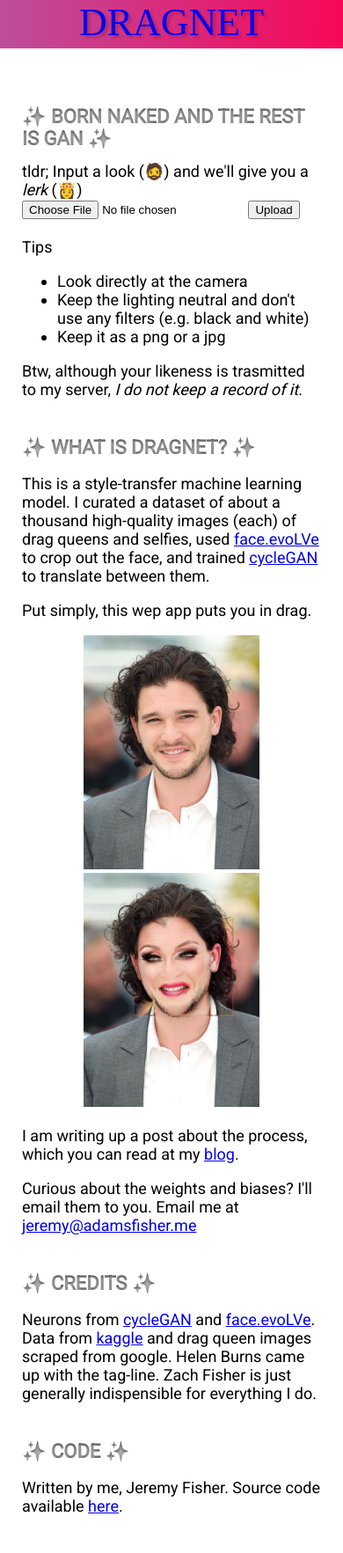
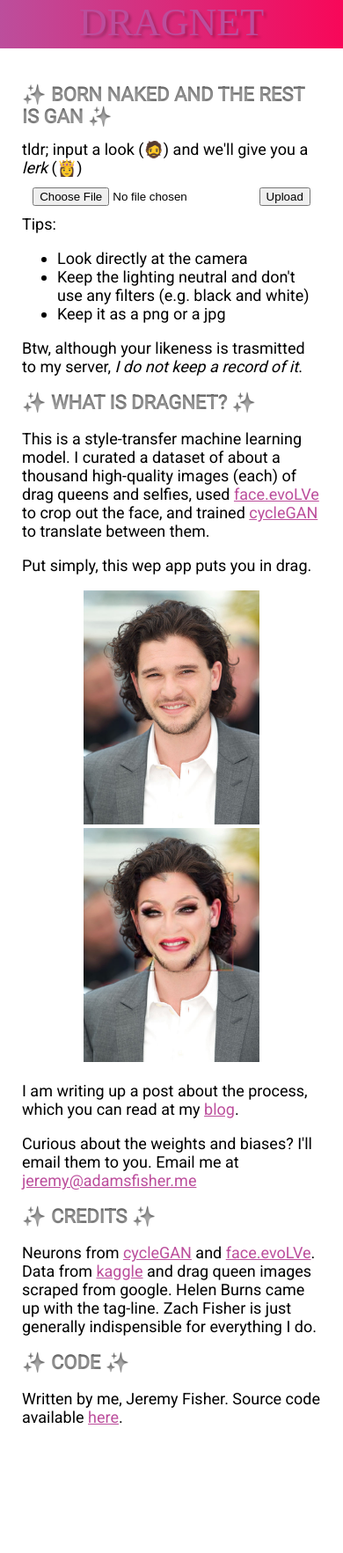
Before and after one commit to jeremyadamsfisher/dragnet, a Flask app: page / in a window 390 px wide. Shown: the whole page at 88% size. After the commit the page ends 1619 px from the top, so only its background shows below. Run offline with Flask 2, Linux system fonts and the light colour scheme; parts of the project's set-up code (start-up, migrations or seed data) failed here and were passed over; some web fonts are replaced.

Commit message:
finish up the fourth redesign

```diff
--- a/app/static/css/style_1_4.css
+++ b/app/static/css/style_1_4.css
@@ -55,6 +55,10 @@
 h1:before { content: "✨ "; }
 h1:after { content: " ✨"; }
 
+a {
+    color: #bc4e9c;
+}
+
 @media only screen and (max-width: 1025px) {
     .container {
         display: grid;
@@ -68,7 +72,7 @@
     }
     h1 {
         font-size: 22px;
-        padding-top: 25px;
+        padding-top: 0px;
     }
     .nav .logo {
         margin-bottom: 0px;
@@ -90,3 +94,20 @@
 .btn:hover {
     background: #702e5d;
 }
+
+/* forms */
+
+#photo-upload {
+    padding: 20px;
+    margin: 20px auto;
+    text-align: center;
+}
+@media only screen and (max-width: 1025px) {
+    #photo-upload {
+        padding: 0px;
+        padding-top: 10px;
+        padding-bottom: 10px;
+        margin: 0px;
+        text-align: center;
+    }
+}
--- a/app/templates/main.html
+++ b/app/templates/main.html
@@ -7,14 +7,15 @@
 <div>
 
 <h1>{{branding_tagline}}</h1>
-tldr; Input a look (🧔) and we'll give you a <i>lerk</i> (👸)
+tldr; input a look (🧔) and we'll give you a <i>lerk</i> (👸)
 <br>
-<form action = "{{ url_for('result') }}" method = "post" enctype="multipart/form-data">
-    <input type="file" name="file" />
+
+<form id="photo-upload" action="{{ url_for('result') }}" method="post" enctype="multipart/form-data">
+    <input type="file" name="file"/>
     <input type = "submit" value="Upload">
 </form>
-<br>
-Tips
+
+Tips:
 <ul>
     <li>Look directly at the camera</li>
     <li>Keep the lighting neutral and don't use any filters (e.g. black and white)</li>
```
